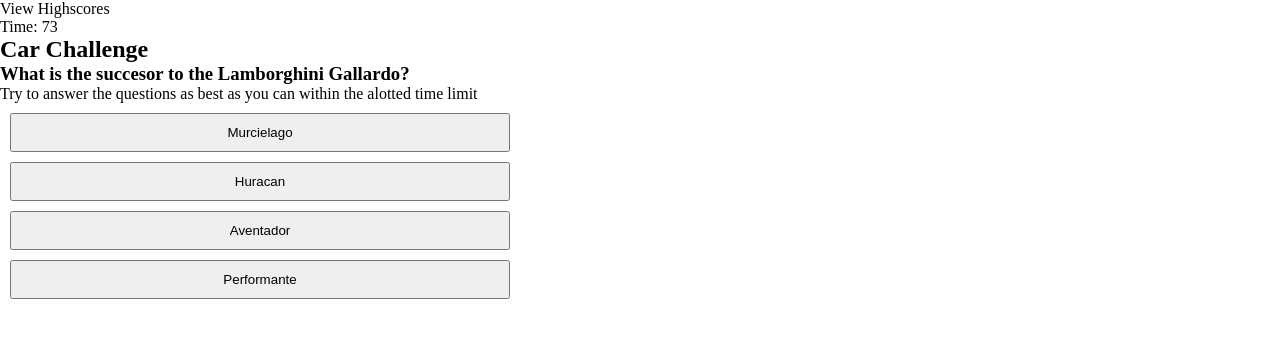
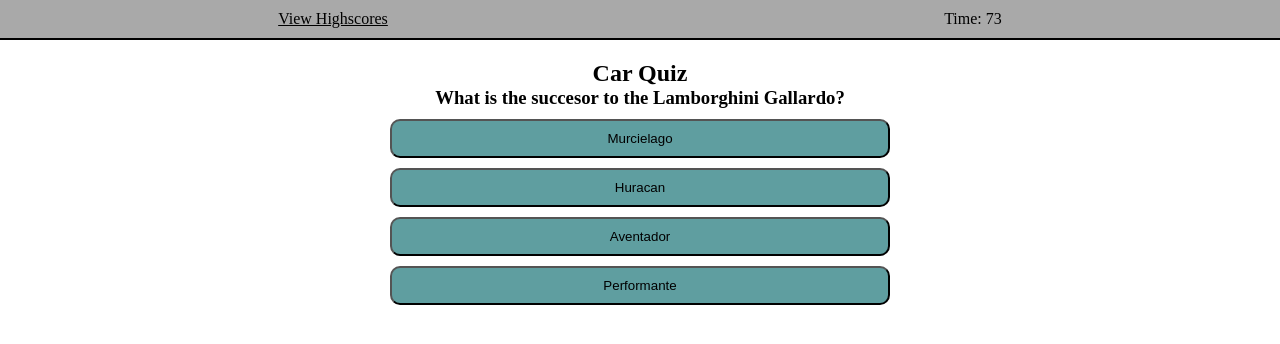
Before and after one commit to jacksonnorris/bc-quiz-app, a plain HTML site: page index.html in a window 1280 px wide. Both pictures are taken after a click on the button "Start Quiz". Drawn offline with Linux system fonts and the light colour scheme.

Commit message:
added CSS styling

```diff
--- a/index.html
+++ b/index.html
@@ -9,11 +9,11 @@
   </head>
   <body>
     <header>
-      <div class="viewHighScores" id="viewHighScores">View Highscores</div>
-      <div class="Time">Time: 0</div>
+      <span class="viewHighScores" id="viewHighScores">View Highscores</span>
+      <span class="Time">Time: 0</span>
     </header>
     <section id="quizArea">
-      <div class="codingChallenge"><h1>Car Challenge</h1></div>
+      <div class="codingChallenge"><h1>Car Quiz</h1></div>
       <div class="questionArea">
         <h3 class="askQuestion" id="questionArea"></h3>
         <p class="aboutInfo">
--- a/script.js
+++ b/script.js
@@ -29,53 +29,11 @@ const questionList = {
             {"three" : "Lexus LFA"},
             {"four" : "Toyota Supra"}
         ],
-        [
-            {"q" : "?"},
-            {"one" : "4"},
-            {"two" : "5"},
-            {"three" : "6"},
-            {"four" : "8"}
-        ],
-        [
-            {"q" : "?"},
-            {"one" : "4"},
-            {"two" : "5"},
-            {"three" : "6"},
-            {"four" : "8"}
-        ],
-        [
-            {"q" : "?"},
-            {"one" : "4"},
-            {"two" : "5"},
-            {"three" : "6"},
-            {"four" : "8"}
-        ],
-        [
-            {"q" : "?"},
-            {"one" : "4"},
-            {"two" : "5"},
-            {"three" : "6"},
-            {"four" : "8"}
-        ],
-        [
-            {"q" : "?"},
-            {"one" : "4"},
-            {"two" : "5"},
-            {"three" : "6"},
-            {"four" : "8"}
-        ],
-        [
-            {"q" : "?"},
-            {"one" : "4"},
-            {"two" : "5"},
-            {"three" : "6"},
-            {"four" : "8"}
-        ],
     ]
 }
 
 // Why are you cheating
-let answerKey = [2, 2, 3, 1, 1, 1, 1, 1, 1, 1];
+let answerKey = [2, 2, 3, 1];
 let timeNum = 75;
 let i = 0;
 
@@ -83,12 +41,9 @@ var highScoreButton = document.getElementById("viewHighScores");
 var highScoreArea = document.getElementById("scoreArea");
 highScoreButton.addEventListener('click', showScores);
 
-const highScore = {name: "Jack", score: 9000}
-const highScore2 = {name: "Jackson", score: 9001}
 const highScoreList = [];
 var highScores = document.getElementById("highScores");
-highScoreList.push(highScore);
-highScoreList.push(highScore2);
+
 
 console.log(highScoreList);
 
@@ -100,6 +55,7 @@ let questions = questionList.questions;
 
 var inputName = document.getElementById("enterName");
 var inputNameContainer = document.getElementById("enterNameContainer");
+
 
 var timer;
 
@@ -121,6 +77,7 @@ function startQuiz() {
         answerVals[3].innerHTML = questionContent[4].four;
 
     // }
+    document.getElementsByClassName('aboutInfo')[0].classList.add('hidden')
 }
 
 function answer1() {
@@ -173,6 +130,7 @@ function endGame() {
     answerContainer.classList.add("hidden");
     document.getElementById('quizArea').classList.add('hidden');
     document.getElementById('enterNameContainer').classList.remove("hidden");
+    document.getElementById('yourScore').innerHTML = "You Scored: " + timeNum;
 }
 function showScores() {
     // console.log(event.target)
--- a/style.css
+++ b/style.css
@@ -1,6 +1,18 @@
 * {
   padding: 0;
   margin: 0;
+  text-align: -webkit-center;
+}
+header {
+  background-color: darkgrey;
+  padding: 10px 0;
+  border-bottom: solid black 2px;
+  display: flex;
+  flex-wrap: wrap;
+  margin-bottom: 20px;
+}
+header span {
+  margin: 0 auto;
 }
 .hidden {
   display: none;
@@ -11,4 +23,20 @@ button {
   padding: 10px;
   margin: 10px;
   width: 500px;
+  border-radius: 10px;
+  transition: 300ms ease all;
+  background-color: cadetblue;
 }
+button:hover {
+  background-color: aqua;
+}
+.viewHighScores {
+  text-decoration: underline;
+  cursor: pointer;
+}
+.Time {
+  justify-content: flex-end;
+}
+#enterName {
+  text-align: start;
+}
```
Also changed, not shown: 1 other file.
